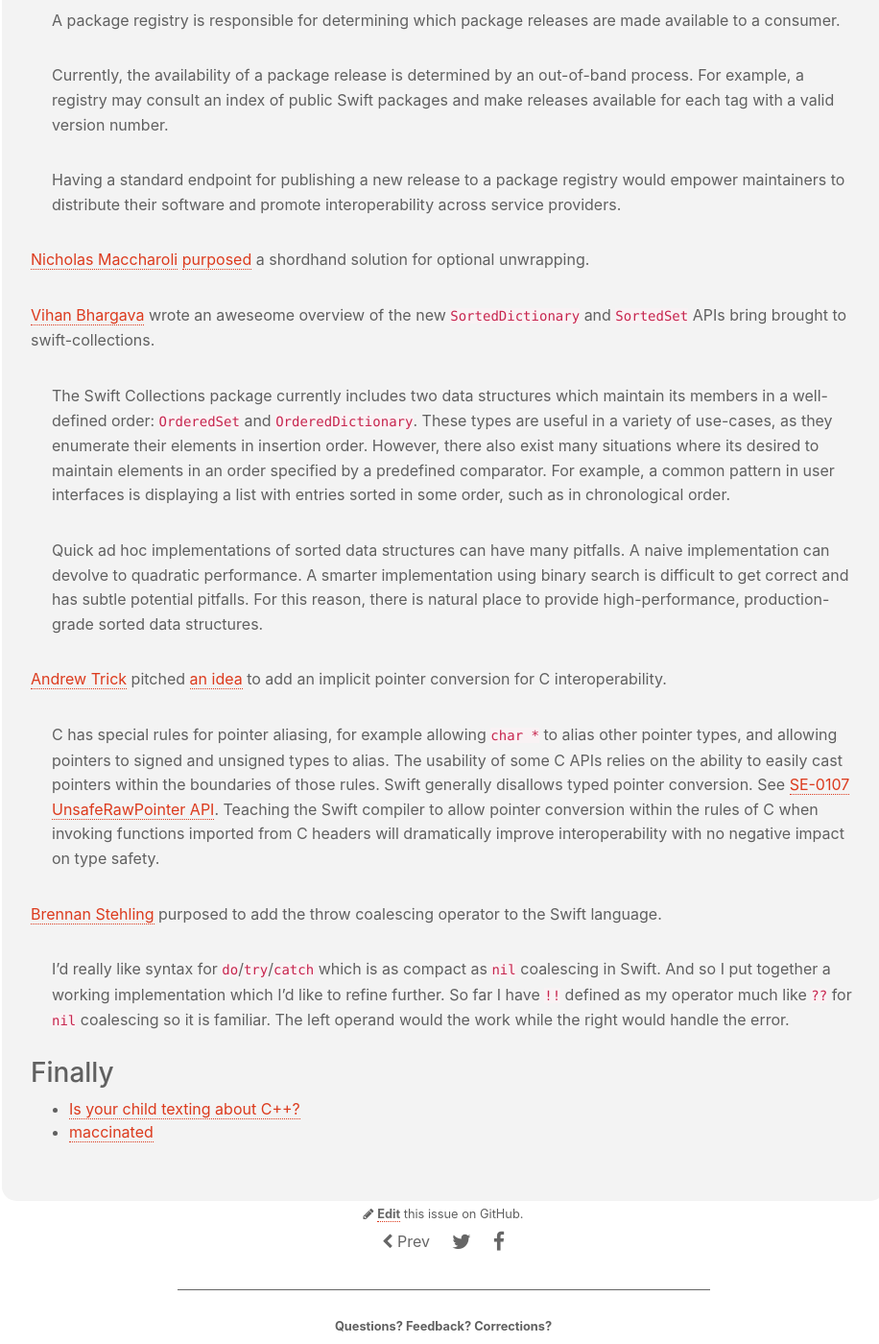
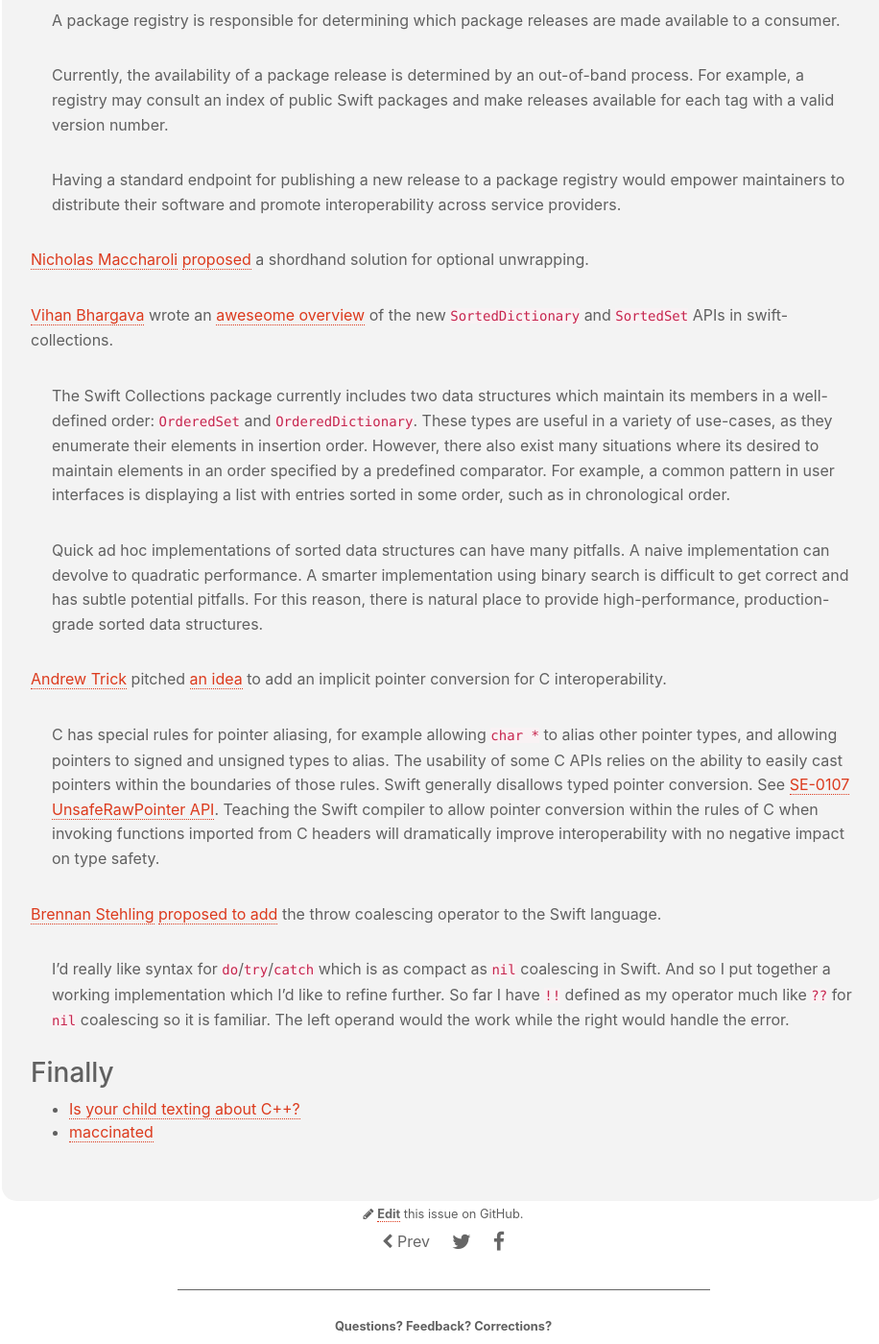
Before and after one commit to SwiftWeekly/swiftweekly.github.io, a Jekyll site: the page built from _posts/2021-08-12-issue-191.md, in a window 1280 px wide and 1400 px high, scrolled down 2474 px. Shown: the whole window at 96% size, without its empty margins (178-1094 px from the left). Built offline with Jekyll 4.4.1, drawn with Linux system fonts in a browser that asks for light colours.

Commit message:
Cleanup and fix missing links. (#672)

```diff
--- a/_posts/2021-08-12-issue-191.md
+++ b/_posts/2021-08-12-issue-191.md
@@ -67,9 +67,9 @@
 >
 > Having a standard endpoint for publishing a new release to a package registry would empower maintainers to distribute their software and promote interoperability across service providers.
 
-[Nicholas Maccharoli](https://forums.swift.org/u/nicholas_maccharoli) [purposed](https://forums.swift.org/t/if-guard-shorthand-for-optional-unwrapping/51088) a shordhand solution for optional unwrapping.
+[Nicholas Maccharoli](https://forums.swift.org/u/nicholas_maccharoli) [proposed](https://forums.swift.org/t/if-guard-shorthand-for-optional-unwrapping/51088) a shordhand solution for optional unwrapping.
 
-[Vihan Bhargava](https://twitter.com/vihanbh) wrote an aweseome overview of the new `SortedDictionary` and `SortedSet` APIs bring brought to swift-collections.
+[Vihan Bhargava](https://forums.swift.org/u/vihan) wrote an [aweseome overview](https://forums.swift.org/t/api-review-sorted-collections/51109) of the new `SortedDictionary` and `SortedSet` APIs in swift-collections.
 
 > The Swift Collections package currently includes two data structures which maintain its members in a well-defined order: `OrderedSet` and `OrderedDictionary`. These types are useful in a variety of use-cases, as they enumerate their elements in insertion order. However, there also exist many situations where its desired to maintain elements in an order specified by a predefined comparator. For example, a common pattern in user interfaces is displaying a list with entries sorted in some order, such as in chronological order.
 >
@@ -79,7 +79,7 @@
 
 > C has special rules for pointer aliasing, for example allowing `char *` to alias other pointer types, and allowing pointers to signed and unsigned types to alias. The usability of some C APIs relies on the ability to easily cast pointers within the boundaries of those rules. Swift generally disallows typed pointer conversion. See [SE-0107 UnsafeRawPointer API](https://github.com/apple/swift-evolution/blob/main/proposals/0107-unsaferawpointer.md). Teaching the Swift compiler to allow pointer conversion within the rules of C when invoking functions imported from C headers will dramatically improve interoperability with no negative impact on type safety.
 
-[Brennan Stehling](https://forums.swift.org/u/brennanmke) purposed to add the throw coalescing operator to the Swift language.
+[Brennan Stehling](https://forums.swift.org/u/brennanmke) [proposed to add](https://forums.swift.org/t/throw-coalescing-operator/51137) the throw coalescing operator to the Swift language.
 
 > I'd really like syntax for `do`/`try`/`catch` which is as compact as `nil` coalescing in Swift. And so I put together a working implementation which I'd like to refine further. So far I have `!!` defined as my operator much like `??` for `nil` coalescing so it is familiar. The left operand would the work while the right would handle the error.
 
```
